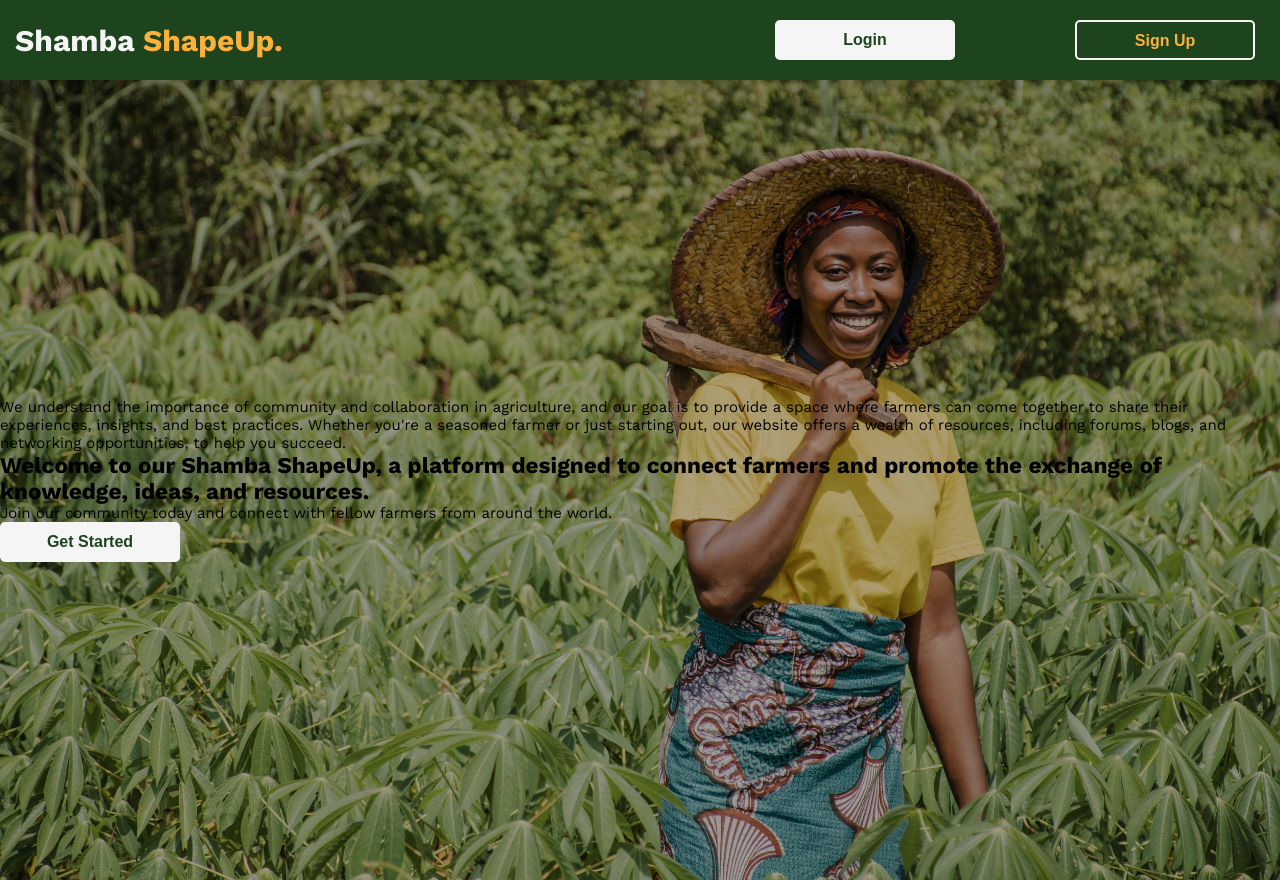
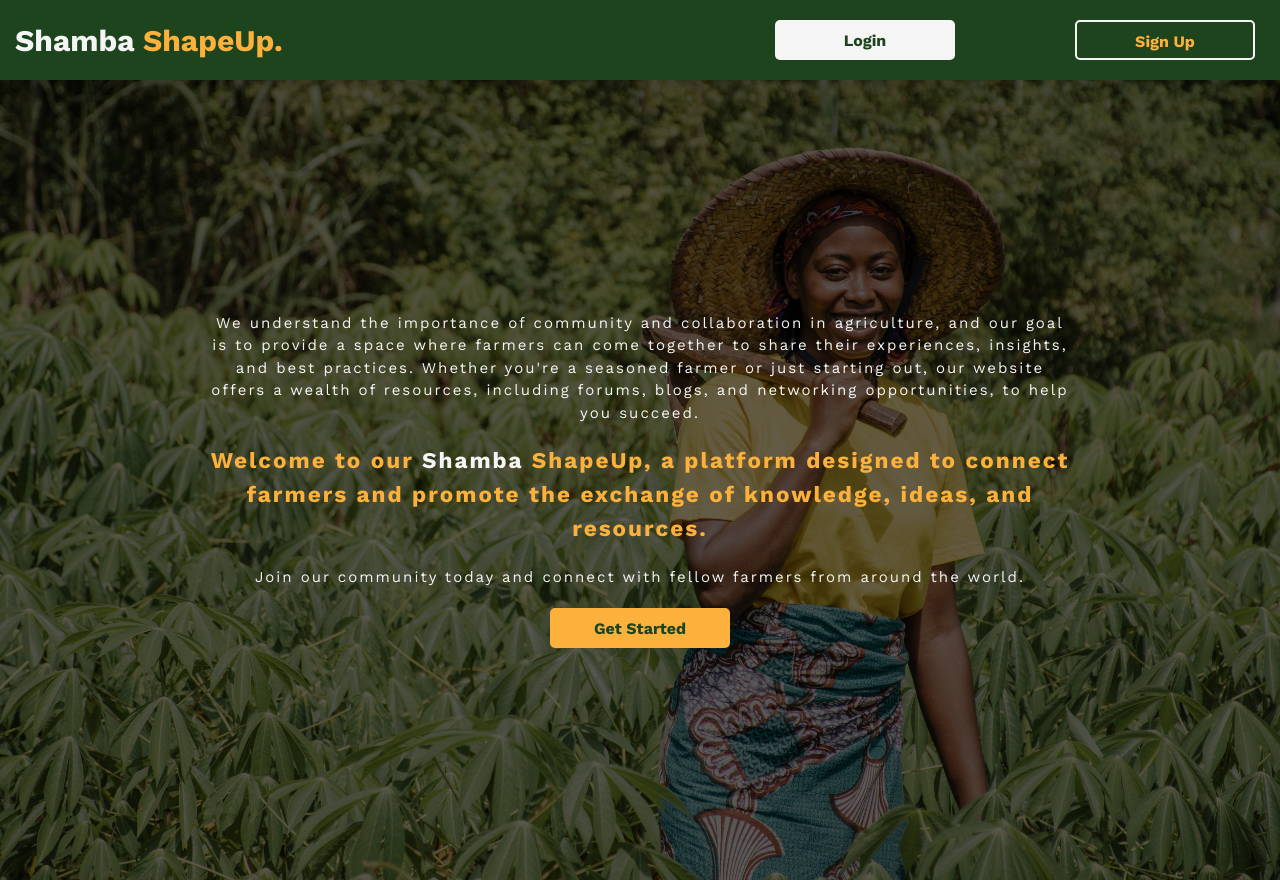
Before and after one commit to Murage-Ivy/downwork, a React (Create React App) app: page / in a window 1280 px wide. Built offline with nearby package versions, Linux system fonts and the light colour scheme.

Commit message:
create and style Landing page content

```diff
--- a/src/index.css
+++ b/src/index.css
@@ -9,6 +9,7 @@
   box-sizing: border-box;
   margin: 0;
   padding: 0;
+  font-family: "Work Sans", sans-serif;
 }
 body,
 html {
@@ -19,6 +20,7 @@ html {
   -webkit-font-smoothing: antialiased;
   -moz-osx-font-smoothing: grayscale;
   background-color: var(--primary-color);
+  overflow: hidden;
 }
 
 /* Header styles */
@@ -65,6 +67,7 @@ html {
   font-weight: 700;
   font-size: 16px;
   cursor: pointer;
+
 }
 
 .btn-primary {
@@ -100,10 +103,53 @@ html {
   align-items: center;
   height: 100vh;
   width: 100%;
-  background:linear-gradient(0deg, rgba(0, 0, 0, 0.3), rgba(0, 0, 0, 0.3)), url("../public/assets/images/countryside-woman-smiling-field.jpg");
+  background: linear-gradient(0deg, rgba(0, 0, 0, 0.6), rgba(0, 0, 0, 0.6)),
+    url("../public/assets/images/countryside-woman-smiling-field.jpg");
   background-size: cover;
   background-position: center;
   background-repeat: no-repeat;
+
+}
+#landing-page-body-content {
+  width: 70%;
+  padding: 15px;
 }
 
+#landing-page-body-content-center {
+  color: var(--secondary-color);
+  margin-bottom: 20px;
+  text-align: center;
+  line-height: 1.5;
+  letter-spacing: 2px;
+}
+
+#landing-page-body-content-left-content-header {
+
+}
+
+#landing-page-body-content-left-content-title {
+  color: var(--tertiary-color);
+  margin-top: 20px;
+}
+
+#shamba {
+  color: var(--secondary-color);
+}
+
+#landing-page-body-content-left-content-body {
+  margin-top: 20px;
+
+}
+
+#landing-page-body-content-btn {
+  margin-top: 20px;
+  display: flex;
+  justify-content: center;
+  align-items: center;
+
+}
+#landing-page-body-content-btn > button{
+  margin: 0 10px;
+  background-color: var(--tertiary-color);
+}
 /* Landing content styles end */
```
